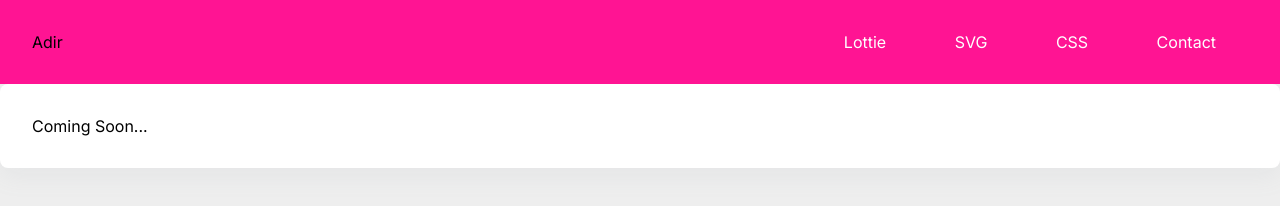
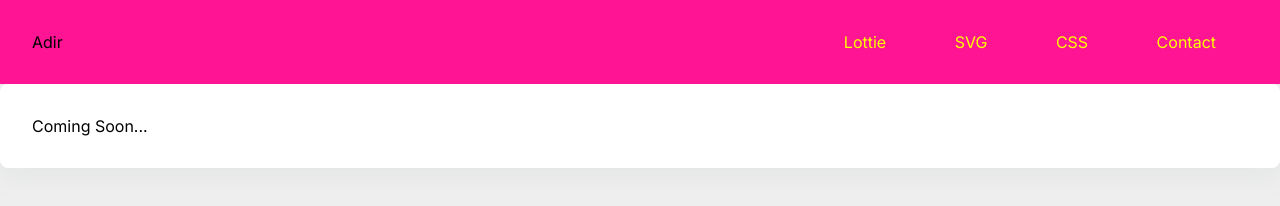
Before and after one commit to Adir-SL/color-tests, a plain HTML site: page index.html in a window 1280 px wide. Drawn offline with Linux system fonts and the light colour scheme.

Commit message:
Update styles.css

```diff
--- a/styles.css
+++ b/styles.css
@@ -31,7 +31,7 @@ body{
 #menu a{
     text-decoration: none;
     padding: 32px;
-    color: #ffffff;
+    color: #ffff00;
     background-color: deeppink;
     transition: filter 150ms ease-in-out 0s;
 }
```
